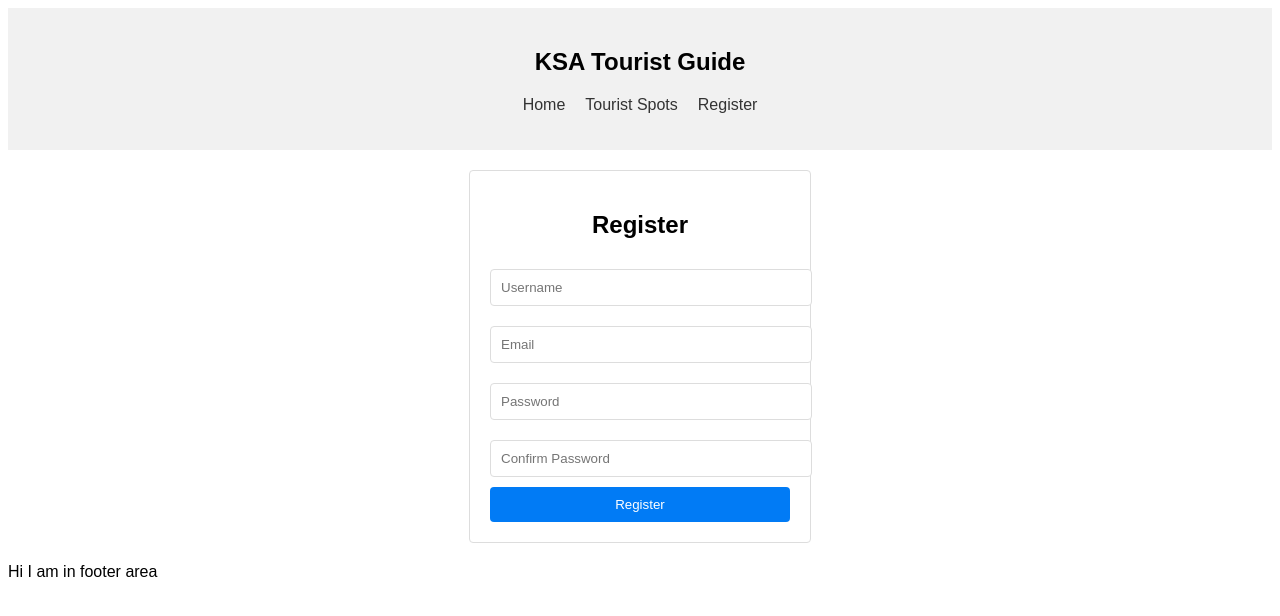
After one commit to amoraah09/django_project, a Django app: page /register in a window 1280 px wide. The commit adds this page. Shown: the top 616 px of the page. Run offline with Django 5.2, Linux system fonts and the light colour scheme.

Commit message:
register form

```diff
--- a/Ksa_tourist_guide/apps/TouristSpots/urls.py
+++ b/Ksa_tourist_guide/apps/TouristSpots/urls.py
@@ -4,5 +4,6 @@ from apps.TouristSpots import views
 urlpatterns = [
     path('', views.index, name='index'),
     path('spots', views.spots),
+    path('register', views.register),
     path('spot/<int:sId>', views.spot)
 ]
--- a/Ksa_tourist_guide/apps/TouristSpots/views.py
+++ b/Ksa_tourist_guide/apps/TouristSpots/views.py
@@ -6,6 +6,8 @@ def index(request):
 
 def spots(request):
     return render(request, 'touristSpotModule/spotList.html')
+def register(request):
+    return render(request, 'touristSpotModule/register.html')
 
 def spot(request, sId):
 
--- /dev/null
+++ b/Ksa_tourist_guide/apps/templates/touristSpotModule/register.html
@@ -0,0 +1,14 @@
+{% extends "layouts/base.html" %}
+
+{% block content %}
+    <div class="registration-form">
+        <h2>Register</h2>
+        <form action="/register" method="post">
+            <input type="text" name="username" placeholder="Username" required>
+            <input type="email" name="email" placeholder="Email" required>
+            <input type="password" name="password" placeholder="Password" required>
+            <input type="password" name="confirm_password" placeholder="Confirm Password" required>
+            <button type="submit">Register</button>
+        </form>
+    </div>
+{% endblock content %}
--- a/Ksa_tourist_guide/static/css/styles.css
+++ b/Ksa_tourist_guide/static/css/styles.css
@@ -39,3 +39,39 @@ body {
     font-size: 2em;
     text-shadow: 2px 2px 4px #000000;
 }
+.registration-form {
+    width: 300px;
+    margin: 20px auto;
+    padding: 20px;
+    border: 1px solid #ddd;
+    border-radius: 4px;
+}
+
+.registration-form h2 {
+    text-align: center;
+    margin-bottom: 20px;
+}
+
+.registration-form input[type="text"],
+.registration-form input[type="email"],
+.registration-form input[type="password"] {
+    width: 100%;
+    padding: 10px;
+    margin: 10px 0;
+    border: 1px solid #ddd;
+    border-radius: 4px;
+}
+
+.registration-form button {
+    width: 100%;
+    padding: 10px;
+    background-color: #017bf5;
+    color: white;
+    border: none;
+    border-radius: 4px;
+    cursor: pointer;
+}
+
+.registration-form button:hover {
+    background-color: #0056b3;
+}
```
